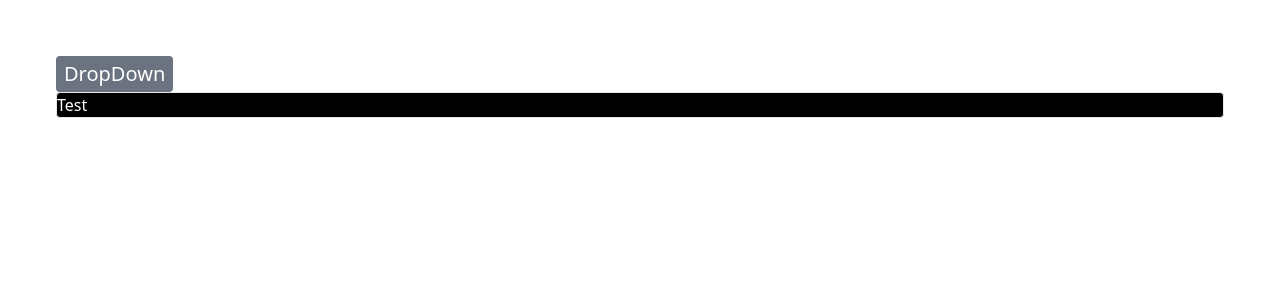
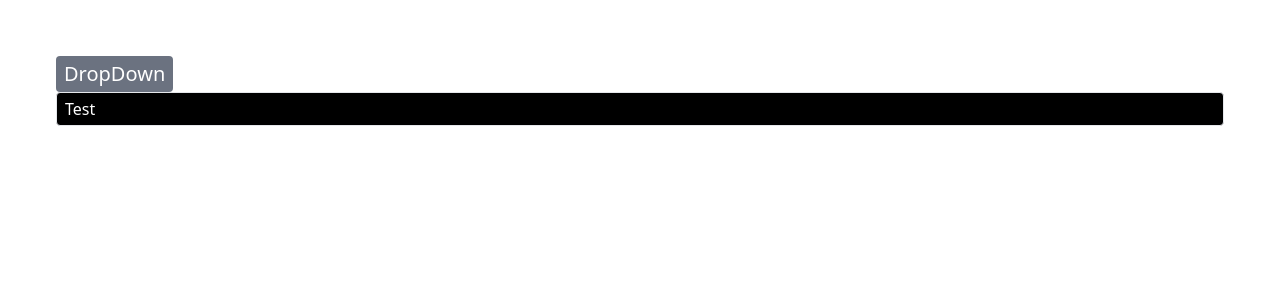
Before and after one commit to moonspark78/test-DD-Typescript, a React (Create React App) app: page / in a window 1280 px wide. Both pictures are taken after a click on the button "DropDown". Shown: the top 300 px of the page. Built offline with nearby package versions, Linux system fonts and the light colour scheme.

Commit message:
:wrench: adding option props  :wrench:

```diff
--- a/src/App.tsx
+++ b/src/App.tsx
@@ -5,7 +5,7 @@ import DropDown from './components/DropDown';
 function App() {
   return (
     <div className="p-14">
-     <DropDown/>
+     <DropDown options={[ 'Item 1', 'Item 2', 'Item 3' ]}/>
     </div>
   );
 }
--- a/src/components/DropDown.tsx
+++ b/src/components/DropDown.tsx
@@ -1,6 +1,7 @@
 import React, { useState } from 'react'
 
-const DropDown = () => {
+const DropDown = ({ options } : { options : string[] }) => {
+
     const [isOpen, setIsOpen] = useState(false)
   return (
     <div>
@@ -13,7 +14,7 @@ const DropDown = () => {
 
         {
             isOpen &&
-            <div className='bg-black rounded border text-white'>Test</div>
+            <div className='bg-black rounded border text-white px-2 py-1'>Test</div>
         }
     </div>
   )
```
